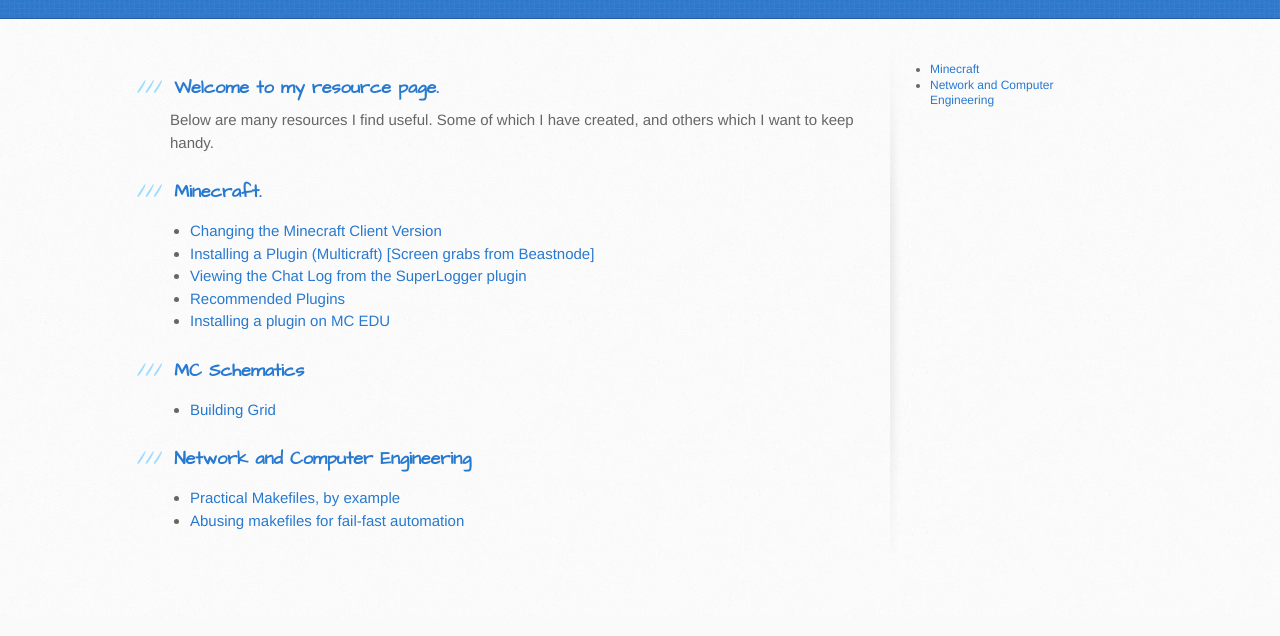
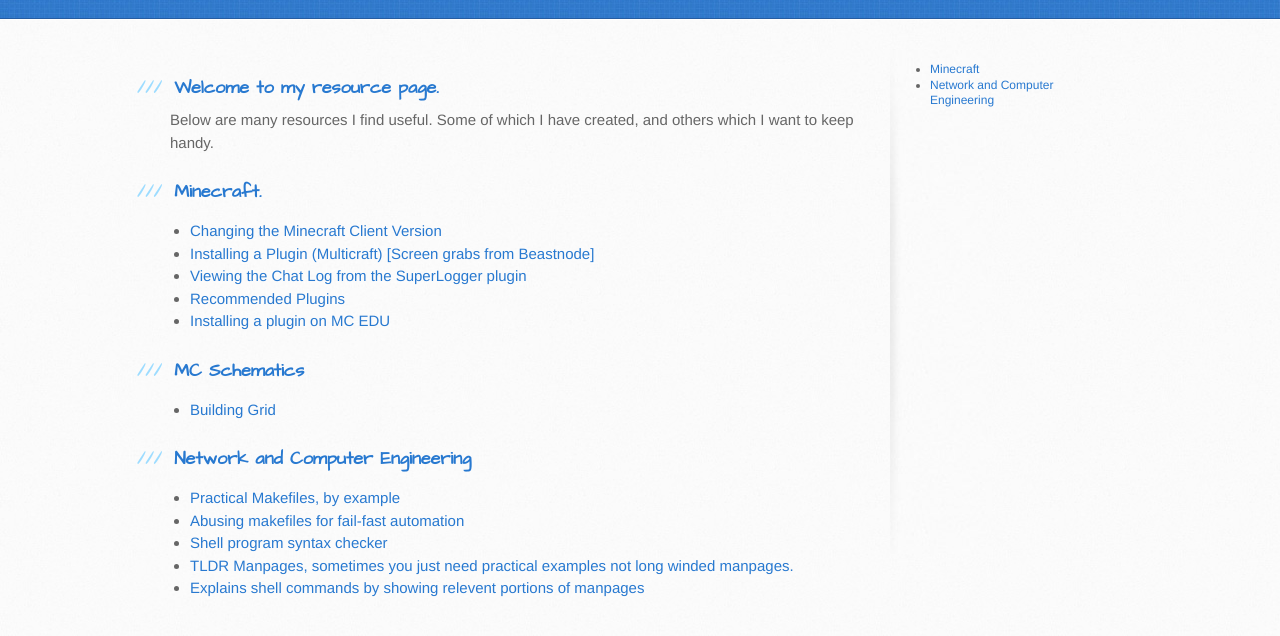
Before and after one commit to TechplexEngineer/techplexengineer.github.io, a plain HTML site: page index.html in a window 1280 px wide. Shown: the part 182-818 px from the top of the page. Drawn offline with Linux system fonts and the light colour scheme.

Commit message:
Add Network Resources
Shellcheck
TLDR
ExplainShell

```diff
--- a/index.html
+++ b/index.html
@@ -75,6 +75,15 @@
             <li>
               <a href="http://widgetsandshit.com/teddziuba/2011/02/stupid-unix-tricks-workflow-control-with-gnu-make.html" target="_blank">Abusing makefiles for fail-fast automation</a>
             </li>
+            <li>
+              <a href="https://www.shellcheck.net/" target="_blank">Shell program syntax checker</a>
+            </li>
+            <li>
+              <a href="http://www.ostera.io/tldr.jsx" target="_blank">TLDR Manpages, sometimes you just need practical examples not long winded manpages.</a>
+            </li>
+            <li>
+              <a href="http://explainshell.com/" target="_blank">Explains shell commands by showing relevent portions of manpages</a>
+            </li>
           </ul>
 
 
```
